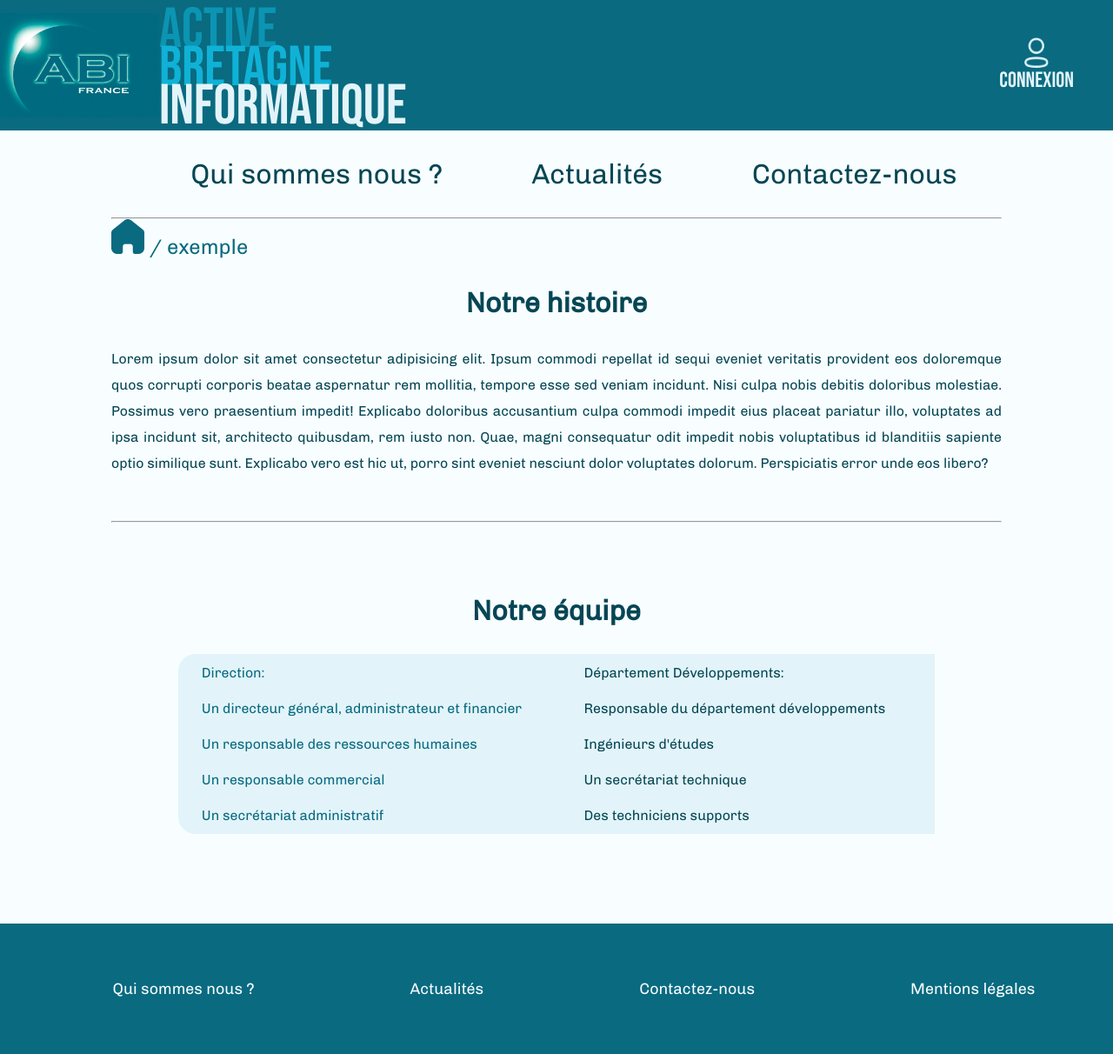
After one commit to AlexRovere/Mission2, a PHP site: page /quiSommesNous in a window 1280 px wide. The commit adds this page. Shown: the whole page at 87% size. Run offline with PHP 8.4, Linux system fonts and the light colour scheme.

Commit message:
mardi matin

```diff
--- a/index.php
+++ b/index.php
@@ -33,7 +33,7 @@
         Lorem ipsum dolor sit amet consectetur adipisicing elit. Laborum vero voluptatem ipsum vitae nihil. Quidem aut eius ex iste quas atque expedita eos commodi soluta, in voluptate velit impedit sapiente!
         </p>
     </section>
-    <hr id="hrIndex">
+    <hr class="hrIndex">
     <section>
         <h2>Où nous trouver ?</h2>
         <div id="situation">
--- a/main.css
+++ b/main.css
@@ -174,8 +174,9 @@ header {
     text-align: justify;
 }
 
-#hrIndex {
-    margin-top: 30px;
+.hrIndex {
+    margin-top: 5%;
+    margin-bottom: 5%;
 }
 
 #situation {
--- /dev/null
+++ b/quiSommesNous.css
@@ -0,0 +1,34 @@
+.h2Centre {
+    text-align: center;
+}
+
+#histoire {
+    font-size: medium;
+    line-height: 30px;
+    text-align: justify;
+}
+
+
+table {
+    margin-left: auto;
+    margin-right: auto;
+    background-color: #E2F4F9;
+    width: 85%;
+    margin-bottom: 10%;
+    border-radius: 20px 0px 0px 20px;
+    height: 25%;
+}
+
+td {
+    padding: 10px;
+    vertical-align: center;
+}
+
+.direction {
+    color: #096A80;
+    padding-left: 25px;
+}
+
+.developpements {
+    color: #064654;
+}
--- /dev/null
+++ b/quiSommesNous.php
@@ -0,0 +1,51 @@
+<!DOCTYPE html>
+<html lang="en">
+<head>
+    <meta charset="UTF-8">
+    <meta name="viewport" content="width=device-width, initial-scale=1.0">
+    <link rel="stylesheet" href="main.css">
+    <link rel="stylesheet" href="quiSommesNous.css">
+    <title>QuiSommesNous</title>
+</head>
+<body>
+<?php include('header.php') ?>
+<?php include('menuSecondaire.php') ?>
+<section>
+    <h2 class="h2Centre">Notre histoire</h2>
+    <p id="histoire">Lorem ipsum dolor sit amet consectetur adipisicing elit. Ipsum commodi repellat id sequi eveniet veritatis provident eos doloremque quos corrupti corporis beatae aspernatur rem mollitia, tempore esse sed veniam incidunt.
+    Nisi culpa nobis debitis doloribus molestiae. Possimus vero praesentium impedit! Explicabo doloribus accusantium culpa commodi impedit eius placeat pariatur illo, voluptates ad ipsa incidunt sit, architecto quibusdam, rem iusto non.
+    Quae, magni consequatur odit impedit nobis voluptatibus id blanditiis sapiente optio similique sunt. Explicabo vero est hic ut, porro sint eveniet nesciunt dolor voluptates dolorum. Perspiciatis error unde eos libero?
+    </p>
+</section>
+
+<hr class="hrIndex">
+
+<section>
+    <h2 class="h2Centre">Notre équipe</h2>
+    <table>
+        <tr>
+            <td class="direction">Direction: </td>
+            <td class="developpements">Département Développements: </td>
+        </tr>
+        <tr>
+            <td class="direction">Un directeur général, administrateur et financier</td>
+            <td class="developpements">Responsable du département développements</td>
+        </tr>
+        <tr>
+            <td class="direction">Un responsable des ressources humaines</td>
+            <td class="developpements">Ingénieurs d'études</td>
+        </tr>
+        <tr>
+            <td class="direction">Un responsable commercial</td>
+            <td class="developpements">Un secrétariat technique</td>
+        </tr>
+        <tr>
+            <td class="direction">Un secrétariat administratif</td>
+            <td class="developpements">Des techniciens supports</td>
+        </tr>
+    </table>
+</section>
+
+<?php include('footer.php') ?>
+</body>
+</html>
```
